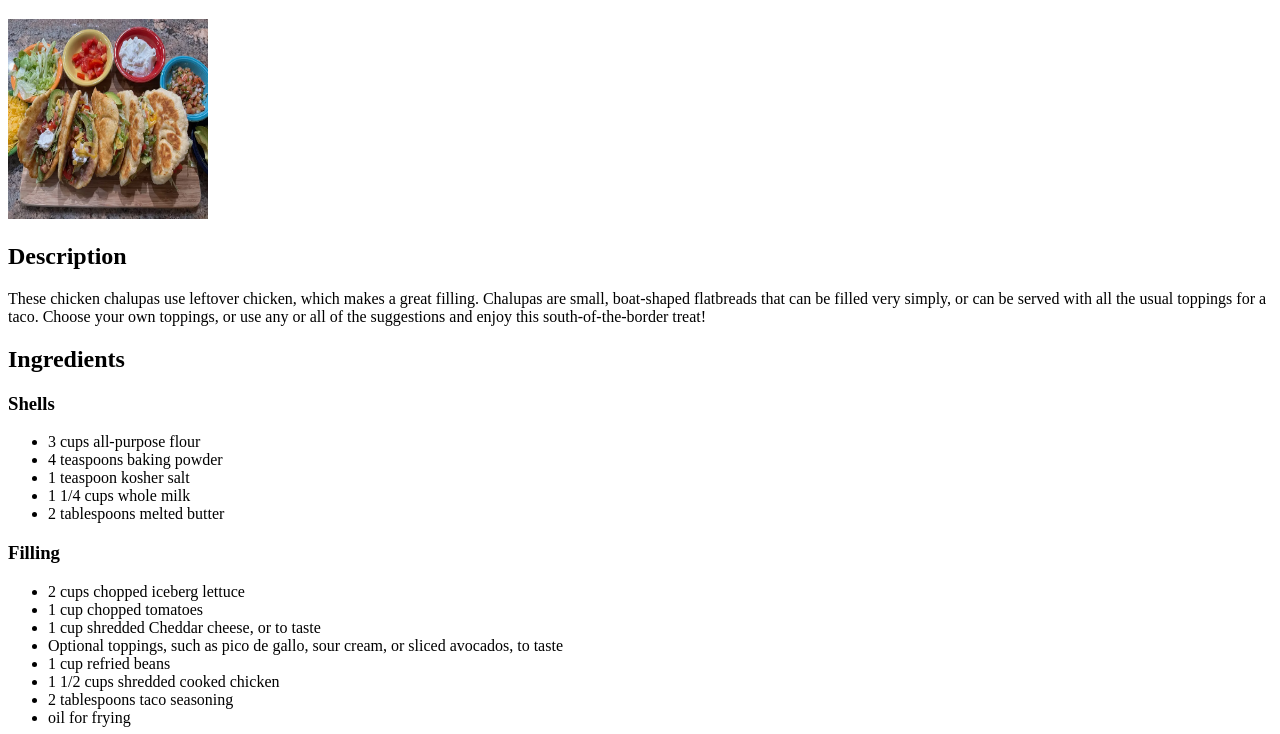
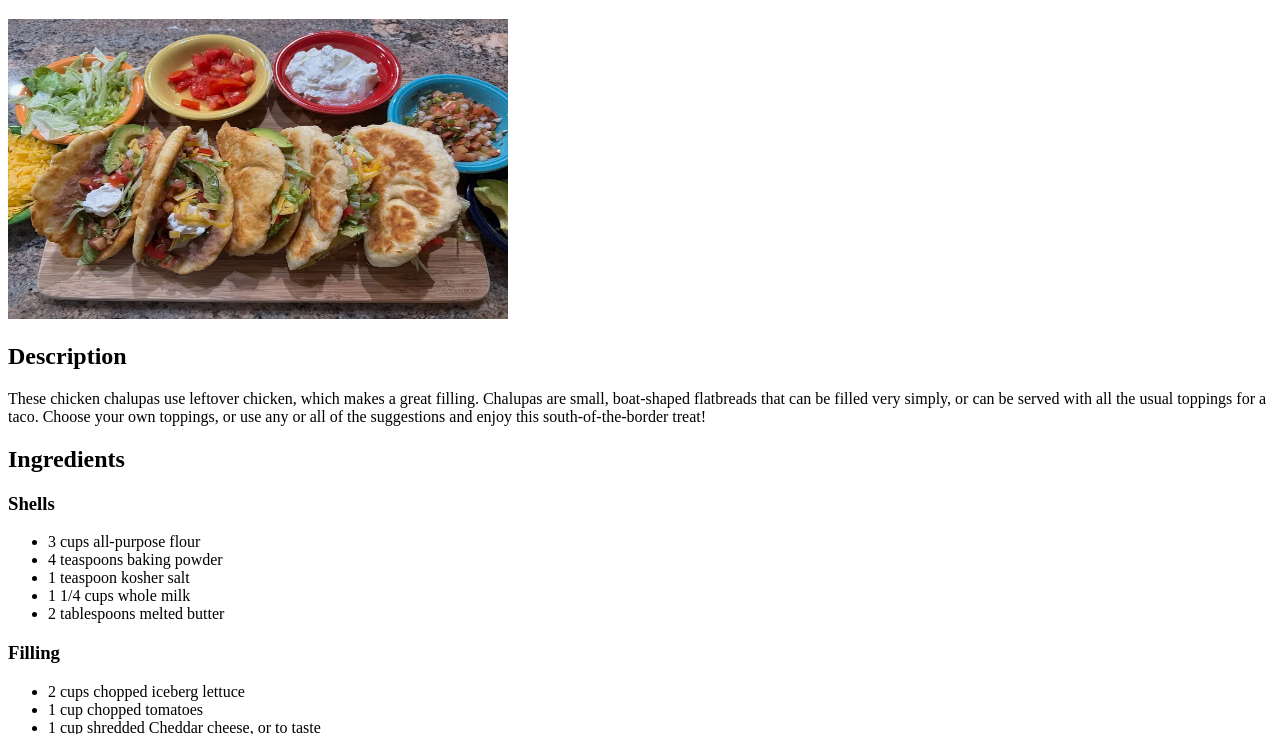
Before and after one commit to GDonCode/odin-recipes, a plain HTML site: page recipes/chickenchalupa.html in a window 1280 px wide. Shown: the part 61-795 px from the top of the page. Drawn offline with Linux system fonts and the light colour scheme.

Commit message:
Changed height and width attributes of 'chickenchalupa.png'
Changed height to 300 and width to 500.

```diff
--- a/recipes/chickenchalupa.html
+++ b/recipes/chickenchalupa.html
@@ -7,7 +7,7 @@
     </head>
     <body>
         <h1>Chicken Chalupa</h1>
-        <img src="../images/chickenchalupa.png" alt="tastychickenchalupa" width="200" height="200">
+        <img src="../images/chickenchalupa.png" alt="tastychickenchalupa" width="500" height="300">
         <h2>Description</h2>
         <p>These chicken chalupas use leftover chicken, which makes a great filling. Chalupas are small, boat-shaped flatbreads that can be filled very simply, or can be served with all the usual toppings for a taco. Choose your own toppings, or use any or all of the suggestions and enjoy this south-of-the-border treat!</p>
         <h2>Ingredients</h2>
```
